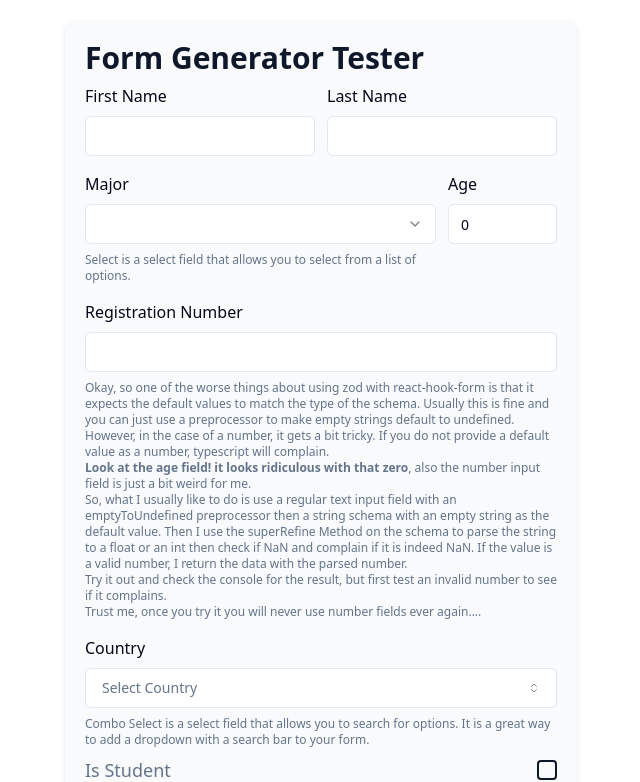
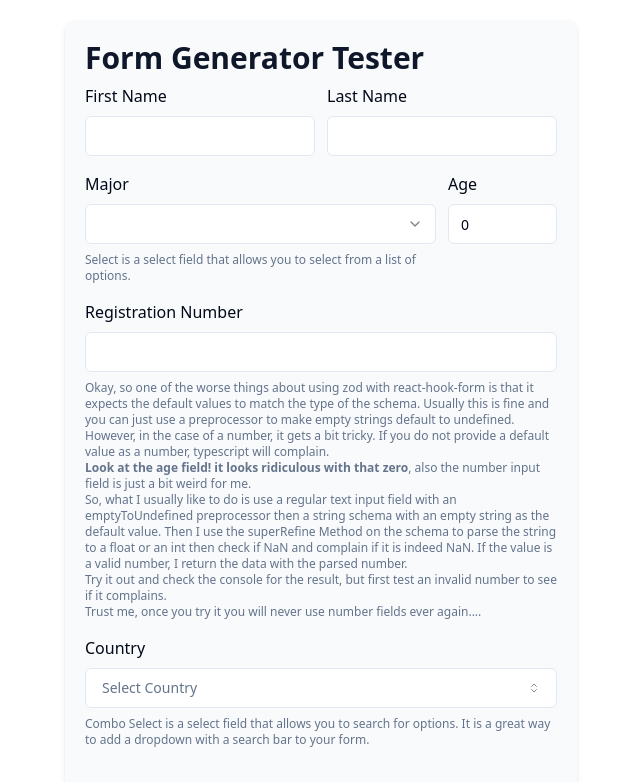
Before and after one commit to seifmegahed/form-generator, a Next.js app in the folder apps/example/: page / in a window 1280 px wide. Shown: the top 782 px of the page, without its empty margins (319-959 px from the left). Built offline with nearby package versions, Linux system fonts and the light colour scheme.

Commit message:
minor fixes

```diff
--- a/apps/example/src/app/page.tsx
+++ b/apps/example/src/app/page.tsx
@@ -113,7 +113,7 @@ const formFields: FieldDataType[] = [
     type: FieldType.Checkbox,
     default: false,
     schema: z.boolean(),
-    required: true,
+    required: false,
   } as const,
   {
     name: "date-of-admission",
--- a/apps/example/src/form-generator/field-selector.tsx
+++ b/apps/example/src/form-generator/field-selector.tsx
@@ -100,7 +100,11 @@ function FieldSelector<T extends FieldDataType>({
           description={fieldData.description}
           htmlFor={fieldData.name}
         >
-          <Input id={fieldData.name} {...field} data-testid={fieldData.testId} />
+          <Input
+            id={fieldData.name}
+            {...field}
+            data-testid={fieldData.testId}
+          />
         </FieldWrapper>
       );
     case FieldType.Number:
@@ -111,7 +115,12 @@ function FieldSelector<T extends FieldDataType>({
           description={fieldData.description}
           htmlFor={fieldData.name}
         >
-          <Input {...field} type="number" id={fieldData.name} data-testid={fieldData.testId} />
+          <Input
+            {...field}
+            type="number"
+            id={fieldData.name}
+            data-testid={fieldData.testId}
+          />
         </FieldWrapper>
       );
     //split//textarea
@@ -125,7 +134,7 @@ function FieldSelector<T extends FieldDataType>({
         >
           <Textarea
             {...field}
-            rows={6}
+            rows={fieldData.rows ?? 4}
             className="resize-none"
             maxLength={512}
             id={fieldData.name}
@@ -138,7 +147,7 @@ function FieldSelector<T extends FieldDataType>({
       return (
         <FormItem
           className={cn(
-            "flex h-full flex-col justify-center gap-2",
+            "flex h-full flex-col justify-center gap-2 py-6",
             fieldData.className,
           )}
           aria-label={fieldData.label + " field"}
@@ -154,7 +163,6 @@ function FieldSelector<T extends FieldDataType>({
               id={fieldData.name}
               checked={field.value as boolean}
               onCheckedChange={field.onChange}
-              required={fieldData.required}
               className="size-5 border-2"
               data-testid={fieldData.testId}
             />
--- a/apps/example/src/form-generator/types.ts
+++ b/apps/example/src/form-generator/types.ts
@@ -42,6 +42,7 @@ export type SelectFieldType = GenericFieldType & {
 
 export type TextareaFieldType = GenericFieldType & {
   type: FieldType.Textarea;
+  rows?: number;
   default?: string;
 };
 
```
